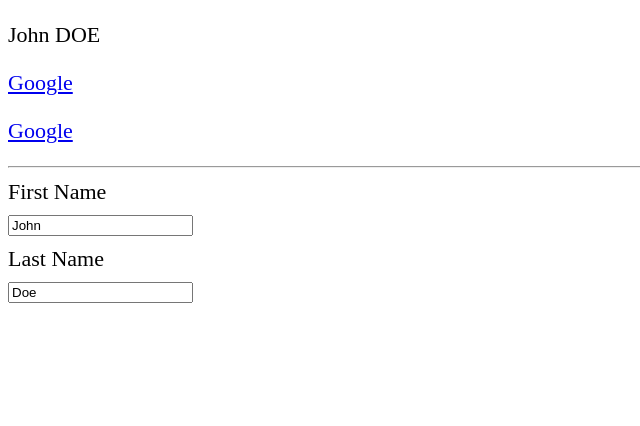
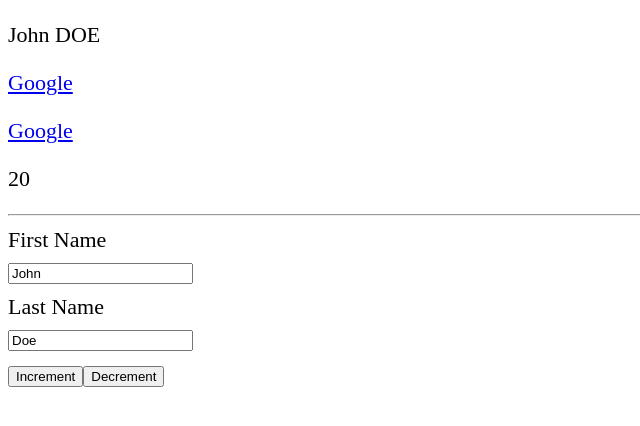
Before and after one commit to silvamha/section-2-1-COMPLETE, a plain HTML site: page index.html in a window 1280 px wide. Shown: the whole page, without its empty margins (0-640 px from the left). Drawn offline with nearby package versions, Linux system fonts and the light colour scheme.

Commit message:
Add age property and increment method to Vue app

```diff
--- a/app.js
+++ b/app.js
@@ -5,12 +5,18 @@ const vm = Vue.createApp({
             lastName: "Doe",
             url:"https://www.google.com",
             raw_url:'<a href="https://www.google.com" target="_blank">Google</a>',
+            age:20,
         };
     },
     methods: {
         fullName() {
             return `${this.firstName} ${this.lastName.toUpperCase()}`;
         },
+
+        increment(){
+            let count
+            count = this.age++
+        }
     },
 }).mount("#app");
 
--- a/index.html
+++ b/index.html
@@ -8,15 +8,19 @@
   <body>
     <div id="app" v-cloak>
       <p>{{ fullName() }}</p>
-      <p><a v-bind:href ="url" target= _blank">Google</a></p>
+      <p><a v-bind:href="url" target="_blank">Google</a></p>
       <p v-html="raw_url"></p>
+      <p>{{ age }}</p>
       <hr />
 
       <label for="">First Name</label>
-      <input type="text" v-model="firstName"/>
+      <input type="text" v-model="firstName" />
 
       <label for="">Last Name</label>
-      <input type="text" v-model="lastName"/>
+      <input type="text" v-model="lastName" />
+
+      <button type="button" v-on:click="increment">Increment</button>
+      <button type="button" v-on:click="age--">Decrement</button>
     </div>
 
     <!-- <div id="app2">
```
